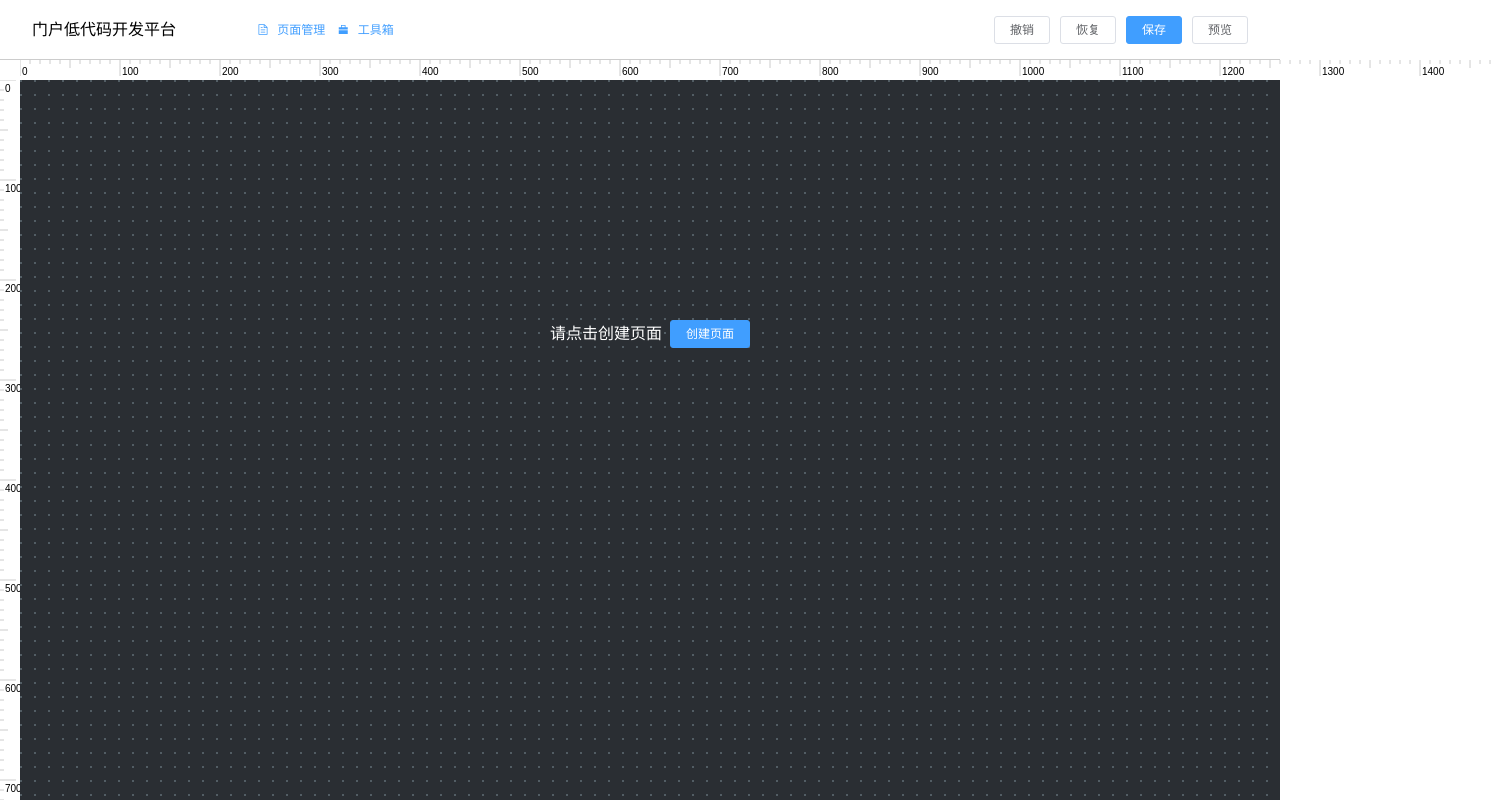
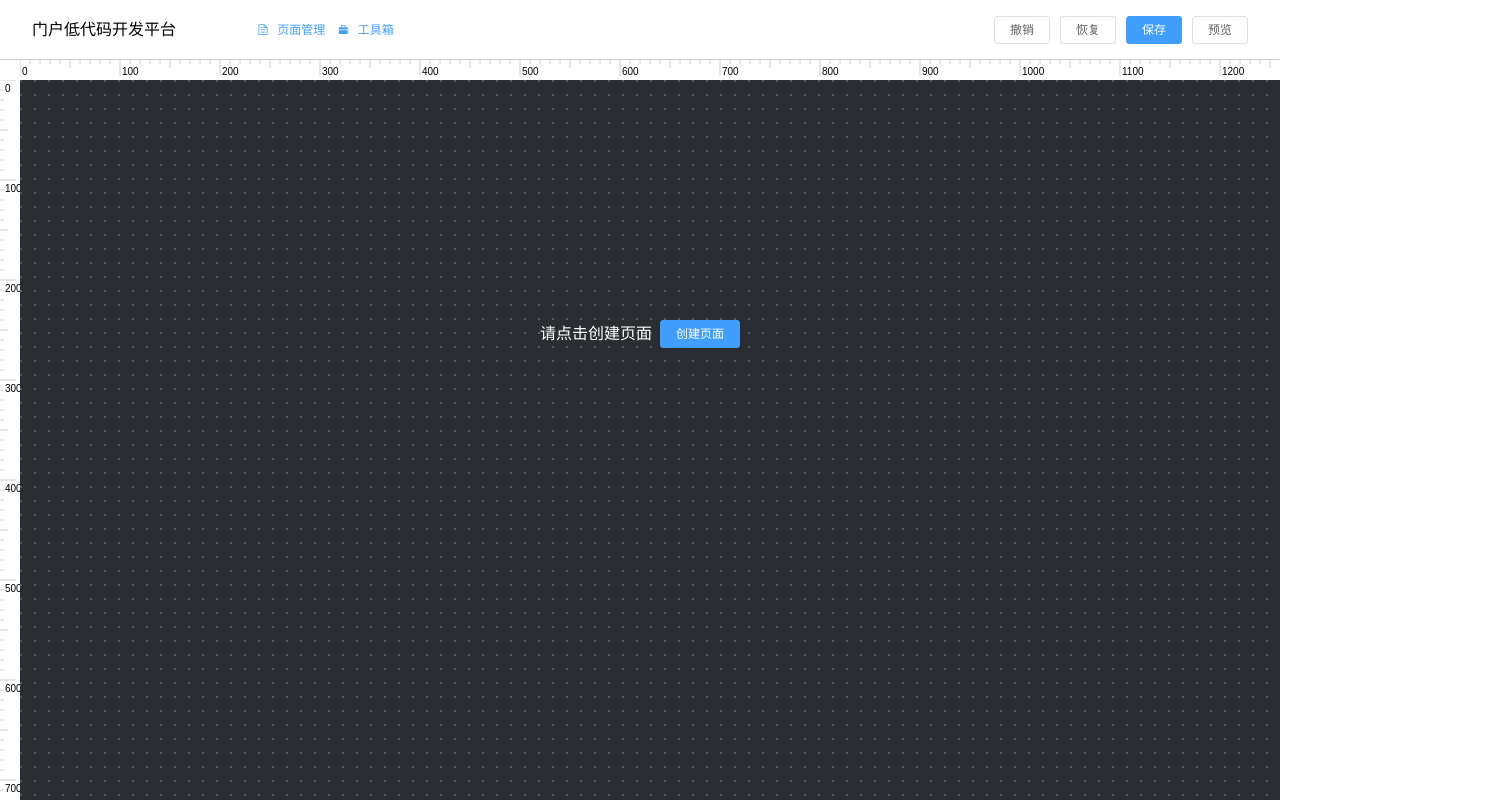
Before and after one commit to iJay/drag-ele-demo, a Vue app: page / in a window 1280 px wide. Shown: the top 800 px of the page, 1508 px wide, since content can reach past the window. Built offline with nearby package versions, Linux system fonts and the light colour scheme.

Commit message:
fixed: 调整主页编辑器样式

```diff
--- a/src/views/HomeView.vue
+++ b/src/views/HomeView.vue
@@ -23,10 +23,18 @@
     </div>
     <div class="main-content">
       <div class="h-rule">
-        <canvas id="h-rule-canvas" width="1488" height="20"></canvas>
+        <canvas
+          id="h-rule-canvas"
+          :width="hRuleStyle.width"
+          :height="hRuleStyle.height"
+        ></canvas>
       </div>
       <div class="v-rule">
-        <canvas id="v-rule-canvas" width="20" height="990"></canvas>
+        <canvas
+          id="v-rule-canvas"
+          :width="vRuleStyle.width"
+          :height="vRuleStyle.height"
+        ></canvas>
       </div>
       <HomeEditor />
     </div>
@@ -37,14 +45,34 @@
 import HomeEditor from "./components/HomeEditor.vue";
 export default {
   name: "HomeView",
+  data() {
+    return {
+      hRuleStyle: {
+        width: 0,
+        height: 20,
+      },
+      vRuleStyle: {
+        width: 20,
+        height: 0,
+      },
+    };
+  },
   components: {
     HomeEditor,
   },
   mounted() {
-    this.drawHRule();
-    this.drawVRule();
+    this.hRuleStyle.width = window.innerWidth - 20;
+    console.log(this.hRuleStyle.width);
+    this.vRuleStyle.height = window.innerHeight - 80;
+    this.$nextTick(() => {
+      this.drawRule();
+    });
   },
   methods: {
+    drawRule() {
+      this.drawHRule();
+      this.drawVRule();
+    },
     drawHRule() {
       // 水平标尺 标尺长度是元素宽度 平均分成N个100像素长度，每个100像素长度的标尺间隔为10像素
       const hRuleCanvas = document.getElementById("h-rule-canvas");
@@ -148,7 +176,8 @@ export default {
     background: url("@/assets/bg-canvas.png");
     position: relative;
     box-sizing: border-box;
-    padding: 20px 0 0 20px;
+    padding: 20px;
+    overflow: scroll;
 
     .h-rule {
       position: absolute;
```
Also changed, not shown: 1 other file (tests, documents, lock files or other folders).
